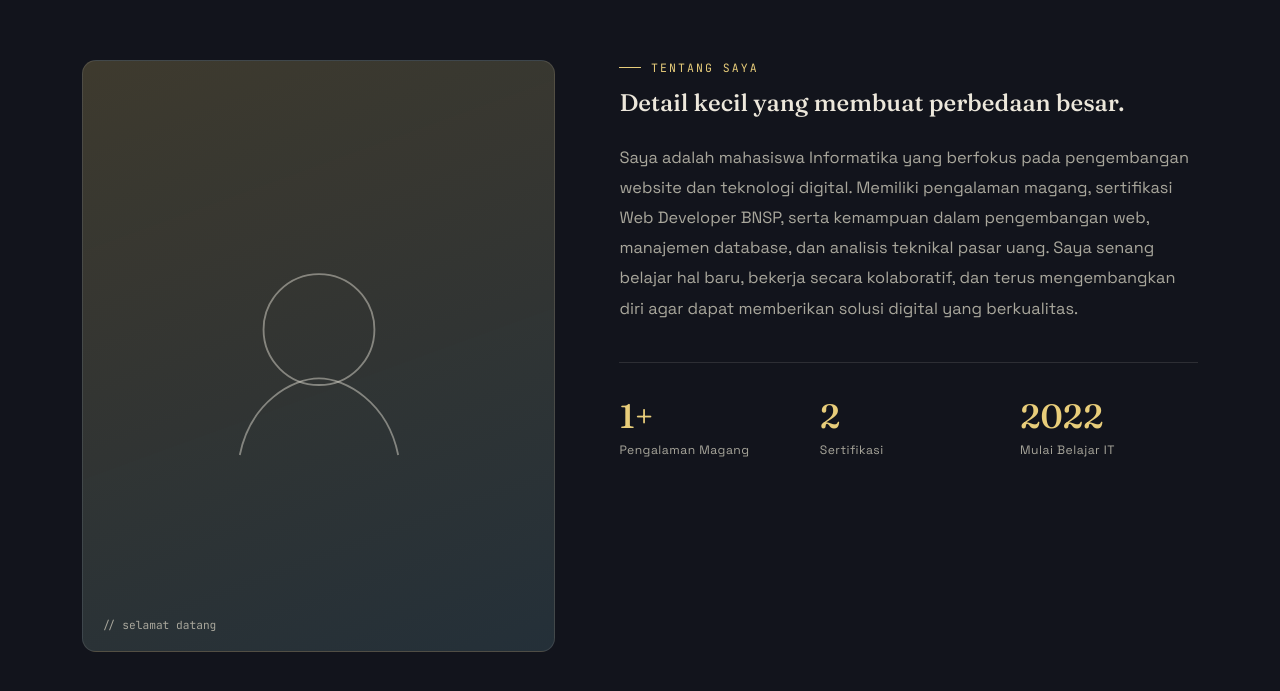
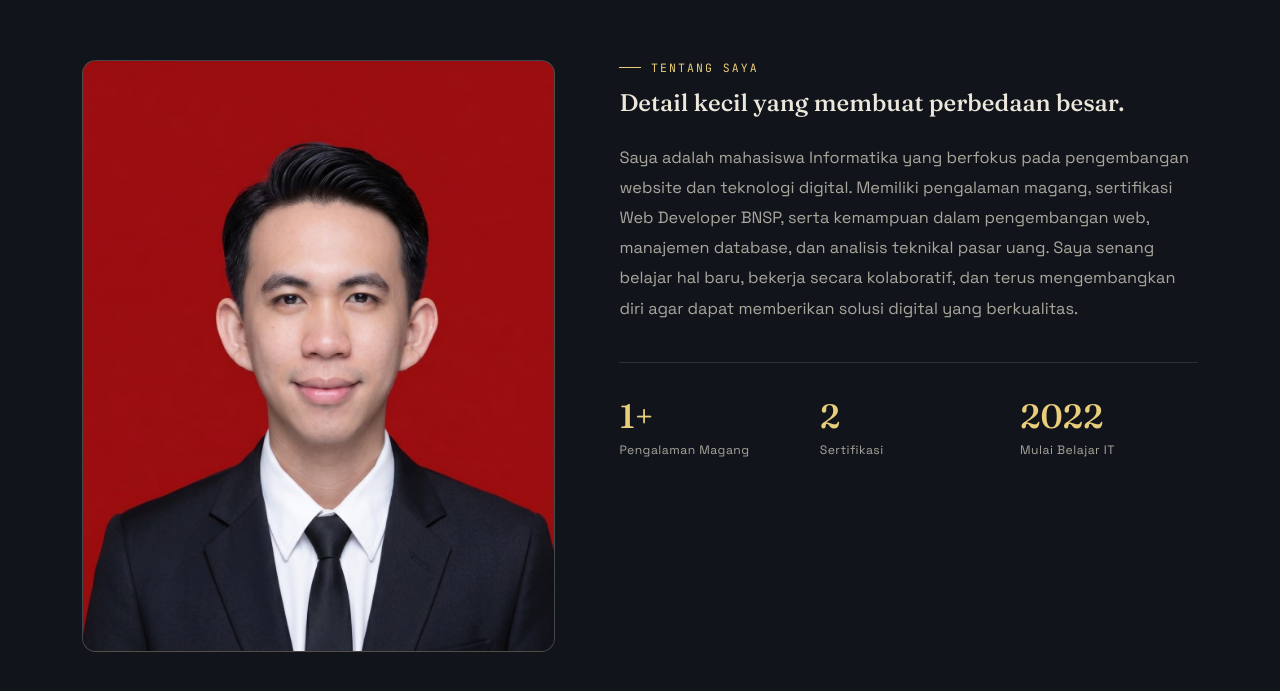
Before and after one commit to fujianto12/portofolio_fujianto, a plain HTML site: page index.html in a window 1280 px wide. Shown: the part 973-1664 px from the top of the page. Drawn offline with Linux system fonts and the light colour scheme.

Commit message:
perbaikan

```diff
--- a/index.html
+++ b/index.html
@@ -75,12 +75,7 @@
         <div class="wrap">
             <div class="about-grid">
                 <div class="about-portrait reveal">
-                    <svg viewBox="0 0 200 200" fill="none">
-                        <circle cx="100" cy="80" r="42" stroke="#ece7db" stroke-opacity="0.5" stroke-width="1.4" />
-                        <path d="M40 175c8-40 40-58 60-58s52 18 60 58" stroke="#ece7db" stroke-opacity="0.5"
-                            stroke-width="1.4" />
-                    </svg>
-                    <span class="mono-tag">// selamat datang</span>
+                    <img src="img/Profile_CV.jpeg" alt="Data Mahasiswa" width="100%" height="100%">
                 </div>
                 <div>
                     <p class="eyebrow reveal">Tentang saya</p>
```
Also changed, not shown: img/Profile_CV.jpeg (added).
